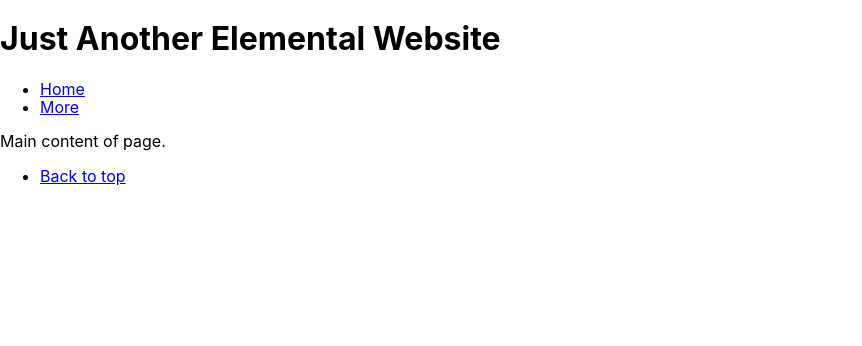
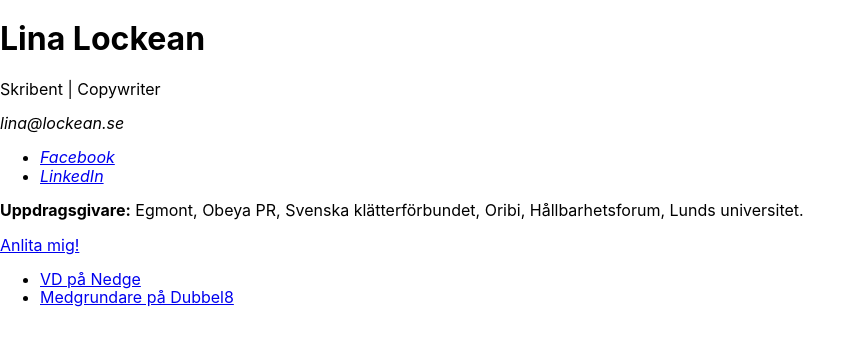
Before and after one commit to nilslockean/linalockean.se, a website: page docs/index.html in a window 1280 px wide. Shown: the whole page, without its empty margins (0-862 px from the left). Drawn offline with nearby package versions, Linux system fonts and the light colour scheme.

Commit message:
Add contents

```diff
--- a/docs/index.html
+++ b/docs/index.html
@@ -4,17 +4,19 @@
   <head>
     <meta charset="UTF-8">
     <meta name="viewport" content="width=device-width, initial-scale=1">
-    <!-- OPTIONAL
-      <meta name="description" content="DESCRIBE YOUR PAGE">
-      <meta name="keywords" content="COMMA SEPARATED TAGS">
-      <meta name="author" content="YOUR NAME">
-     -->
+    <meta name="description" content="Lina Lockean jobbar som skribent och copywriter. Gör som exempelvis Egmont,
+    Svenska klätterförbundet, Oribi och Lunds universitet - anlita mig!">
+    <meta name="author" content="Nils Lockean">
+    <!-- <meta property="og:image" content="./og-image.png"> -->
+    <meta property="og:description" content="Lina Lockean jobbar som skribent och copywriter. Gör som exempelvis Egmont,
+    Svenska klätterförbundet, Oribi och Lunds universitet - anlita mig!">
+    <meta property="og:title" content="Lina Lockean">
 
     <link rel="stylesheet" href="https://cdnjs.cloudflare.com/ajax/libs/normalize/8.0.1/normalize.min.css" integrity="sha512-NhSC1YmyruXifcj/KFRWoC561YpHpc5Jtzgvbuzx5VozKpWvQ+4nXhPdFgmx8xqexRcpAglTj9sIBWINXa8x5w==" crossorigin="anonymous" />
     <link rel="stylesheet" href="./index.css">
     <link rel="icon" href="./favicon.png" type="image/png">
 
-    <title>Just Another Elemental Website</title>
+    <title>Lina Lockean | Skribent | Copywriter</title>
   </head>
   <body id="top">
     <!--
@@ -23,25 +25,46 @@
       <noscript>You need to enable JavaScript to view this website.</noscript>
     -->
     <header>
-      <h1>Just Another Elemental Website</h1>
-      <nav aria-role="navigation" aria-label="Main navigation">
+      <h1>Lina Lockean</h1>
+      <p class="tagline">Skribent | Copywriter</p>
+      <!-- <nav aria-role="navigation" aria-label="Main navigation">
         <ul>
           <li><a href="/">Home</a></li>
           <li><a href="#content">More</a></li>
         </ul>
-      </nav>
+      </nav> -->
     </header>
+
     <main role="main">
-      <section id="content">
-        <p>Main content of page.</p>
+      <section id="contact">
+        <address>
+          lina@lockean.se
+          <div aria-role="navigation" aria-label="Social links">
+            <ul>
+              <li><a href="https://www.facebook.com/nalil12">Facebook</a></li>
+              <li><a href="https://www.linkedin.com/in/lina-lockean?originalSubdomain=se">LinkedIn</a></li>
+            </ul>
+          </div>
+        </address>
+      </section>
+      <section id="clients">
+        <p>
+          <strong>Uppdragsgivare:</strong> Egmont, Obeya PR, Svenska klätterförbundet,
+          Oribi, Hållbarhetsforum, Lunds universitet.
+        </p>
+      </section>
+      <section id="cta">
+        <a href="mailto:linalockean.se">Anlita mig!</a>
       </section>
     </main>
+
     <footer>
-      <nav aria-role="navigation" aria-label="Secondary navigation">
+      <div aria-role="navigation" aria-label="External links">
         <ul>
-          <li><a href="#top">Back to top</a></li>
+          <li><a href="https://nedge.se">VD på Nedge</a></li>
+          <li><a href="https://dubbel8.se">Medgrundare på Dubbel8</a></li>
         </ul>
-      </nav>
+      </div>
     </footer>
 
     <script type="text/javascript" src="./index.js"></script>
```
